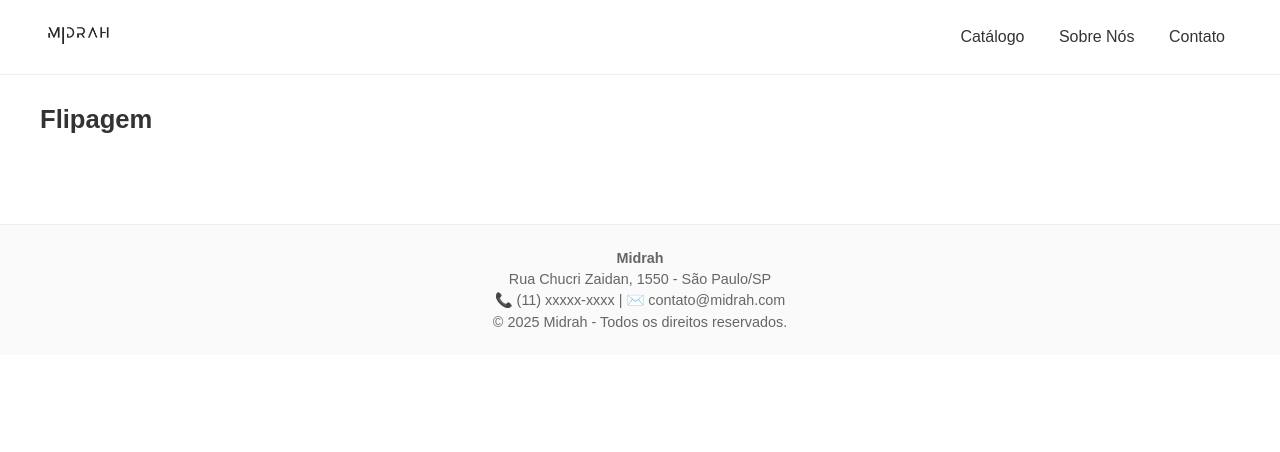
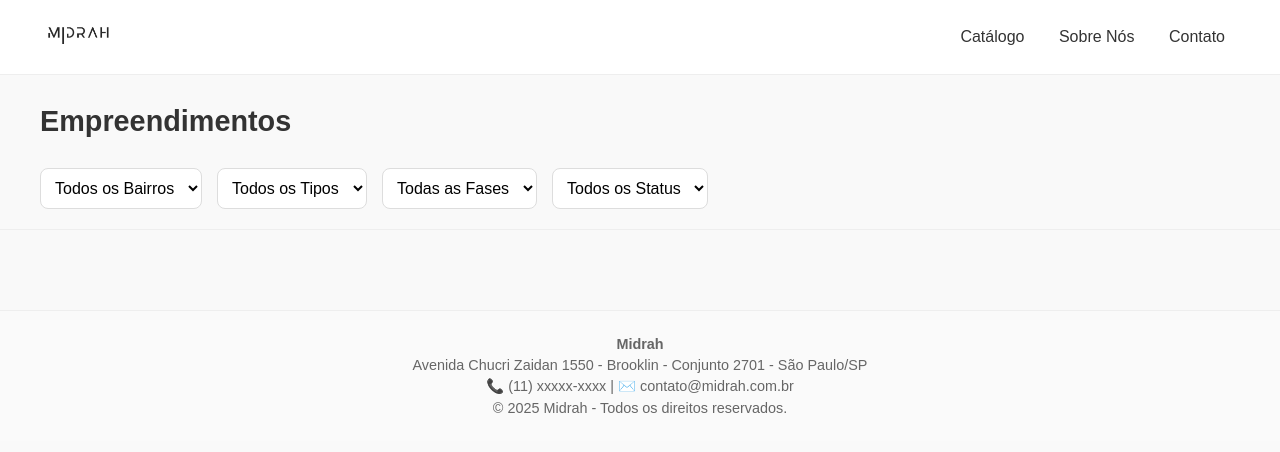
Before and after one commit to leoneress/catalogo_flipagem0, a Flask app: template templates/index.html in a window 1280 px wide. Shown: the top 452 px of the page. Run offline with Flask 3, Linux system fonts and the light colour scheme; the template is opened without the code that fills it, so the values that code supplies are empty.

Commit message:
Update index.html

```diff
--- a/templates/index.html
+++ b/templates/index.html
@@ -8,11 +8,9 @@
     body {
       font-family: Arial, sans-serif;
       margin: 0;
-      background-color: #fff;
+      background-color: #f9f9f9;
       color: #333;
     }
-
-    /* ---- HEADER ---- */
     header {
       display: flex;
       align-items: center;
@@ -24,34 +22,47 @@
       top: 0;
       z-index: 10;
     }
-    header img {
-      height: 40px;
-      border-radius: 10px;
-    }
+    header img { height: 40px; }
     header nav a {
       margin: 0 15px;
       text-decoration: none;
       color: #333;
       font-weight: 500;
     }
-    header nav a:hover {
-      color: #ff385c;
+    header nav a:hover { color: #ff385c; }
+    .header-catalogo {
+      padding: 30px 40px 10px;
     }
-
-    /* ---- TÍTULO ---- */
-    h1 {
-      font-size: 1.6em;
-      margin: 30px 40px 10px;
+    .header-catalogo h1 {
+      font-size: 1.8em;
+      margin: 0;
     }
-
-    /* ---- GRID DE CARDS ---- */
+    .filtros {
+      display: flex;
+      gap: 15px;
+      margin-top: 20px;
+      padding: 0 40px 20px;
+      border-bottom: 1px solid #eee;
+    }
+    .filtros select {
+      padding: 10px;
+      border-radius: 8px;
+      border: 1px solid #ddd;
+      background-color: #fff;
+      font-size: 1em;
+      min-width: 150px;
+    }
+    .filtros label {
+      font-weight: bold;
+      margin-right: 5px;
+      display: none;
+    }
     .catalogo {
       display: grid;
       grid-template-columns: repeat(auto-fill, minmax(280px, 1fr));
       gap: 25px;
       padding: 20px 40px 60px;
     }
-
     .card {
       border: 1px solid #eee;
       border-radius: 16px;
@@ -116,13 +106,63 @@
     </nav>
   </header>
 
-  <!-- TÍTULO -->
-  <h1>Flipagem</h1>
+  <div class="header-catalogo">
+    <h1>Empreendimentos</h1>
+  </div>
 
-  <!-- CATÁLOGO -->
+  <div class="filtros">
+    <div class="filtro-item">
+      <label for="filtro-bairro">Bairro</label>
+      <select id="filtro-bairro">
+        <option value="">Todos os Bairros</option>
+        {% for bairro in bairros %}
+          <option value="{{ bairro }}">{{ bairro }}</option>
+        {% endfor %}
+      </select>
+    </div>
+
+    <div class="filtro-item">
+      <label for="filtro-tipo">Tipo</label>
+      <select id="filtro-tipo">
+        <option value="">Todos os Tipos</option>
+        {% for tipo in tipos %}
+          <option value="{{ tipo }}">{{ tipo }}</option>
+        {% endfor %}
+      </select>
+    </div>
+
+    <div class="filtro-item">
+      <label for="filtro-fase">Fase</label>
+      <select id="filtro-fase">
+        <option value="">Todas as Fases</option>
+        {% for fase in fases %}
+          <option value="{{ fase }}">{{ fase }}</option>
+        {% endfor %}
+      </select>
+    </div>
+
+    <div class="filtro-item">
+        <label for="filtro-status">Status</label>
+        <select id="filtro-status">
+          <option value="">Todos os Status</option>
+          {% for status in status_list %}
+            <option value="{{ status }}" {% if status == 'Disponível' %}selected{% endif %}>
+              {{ status }}
+            </option>
+          {% endfor %}
+        </select>
+      </div>
+  </div>
+
   <main class="catalogo">
     {% for imovel in imoveis %}
-    <div class="card" onclick="location.href='{{ url_for('detalhe_imovel', item_id=imovel['id']) }}'">
+    <div class="card"
+         data-url="{{ url_for('detalhe_imovel', item_id=imovel['id']) }}"
+         data-bairro="{{ imovel['bairro'] }}"
+         data-tipo="{{ imovel['type'] }}"
+         data-fase="{{ imovel['fase'] }}"
+         data-status="{{ imovel['status'] }}">
+
       {% if imovel['photos'] %}
         <img src="{{ imovel['photos'][0] }}" alt="Foto de {{ imovel['title'] }}">
       {% else %}
@@ -140,12 +180,67 @@
     {% endfor %}
   </main>
 
-  <!-- FOOTER -->
   <footer>
     <p><strong>Midrah</strong></p>
-    <p>Rua Chucri Zaidan, 1550 - São Paulo/SP</p>
-    <p>📞 (11) xxxxx-xxxx | ✉️ contato@midrah.com</p>
+    <p>Avenida Chucri Zaidan 1550 - Brooklin - Conjunto 2701 - São Paulo/SP</p>
+    <p>📞 (11) xxxxx-xxxx | ✉️ contato@midrah.com.br</p>
     <p>&copy; 2025 Midrah - Todos os direitos reservados.</p>
   </footer>
+
+  <script>
+    document.addEventListener('DOMContentLoaded', function() {
+      // --- LÓGICA PARA NAVEGAÇÃO AO CLICAR NO CARD ---
+      const todosOsCards = document.querySelectorAll('.catalogo .card');
+      todosOsCards.forEach(function(card) {
+        card.addEventListener('click', function() {
+          const url = card.dataset.url;
+          if (url) {
+            window.location.href = url;
+          }
+        });
+      });
+
+      // --- LÓGICA PARA OS FILTROS ---
+      const filtroBairro = document.getElementById('filtro-bairro');
+      const filtroTipo = document.getElementById('filtro-tipo');
+      const filtroFase = document.getElementById('filtro-fase');
+      const filtroStatus = document.getElementById('filtro-status');
+
+      filtroBairro.addEventListener('change', aplicarFiltros);
+      filtroTipo.addEventListener('change', aplicarFiltros);
+      filtroFase.addEventListener('change', aplicarFiltros);
+      filtroStatus.addEventListener('change', aplicarFiltros);
+
+      function aplicarFiltros() {
+        const bairroSelecionado = filtroBairro.value;
+        const tipoSelecionado = filtroTipo.value;
+        const faseSelecionada = filtroFase.value;
+        const statusSelecionado = filtroStatus.value;
+
+        todosOsCards.forEach(function(card) {
+          const bairroDoCard = card.dataset.bairro;
+          const tipoDoCard = card.dataset.tipo;
+          const faseDoCard = card.dataset.fase;
+          const statusDoCard = card.dataset.status;
+
+          const correspondeBairro = (bairroSelecionado === "" || bairroDoCard === bairroSelecionado);
+          const correspondeTipo = (tipoSelecionado === "" || tipoDoCard === tipoSelecionado);
+          const correspondeFase = (faseSelecionada === "" || faseDoCard === faseSelecionada);
+          const correspondeStatus = (statusSelecionado === "" || statusDoCard === statusSelecionado);
+
+          if (correspondeBairro && correspondeTipo && correspondeFase && correspondeStatus) {
+            card.style.display = '';
+          } else {
+            card.style.display = 'none';
+          }
+        });
+      }
+
+      // CHAMA A FUNÇÃO UMA VEZ QUANDO A PÁGINA CARREGA
+      aplicarFiltros();
+
+    });
+  </script>
+
 </body>
 </html>
```
Also changed, not shown: other parts of templates/index.html (+5 -26 lines). Lines whose indentation alone changed are shown as unchanged.
